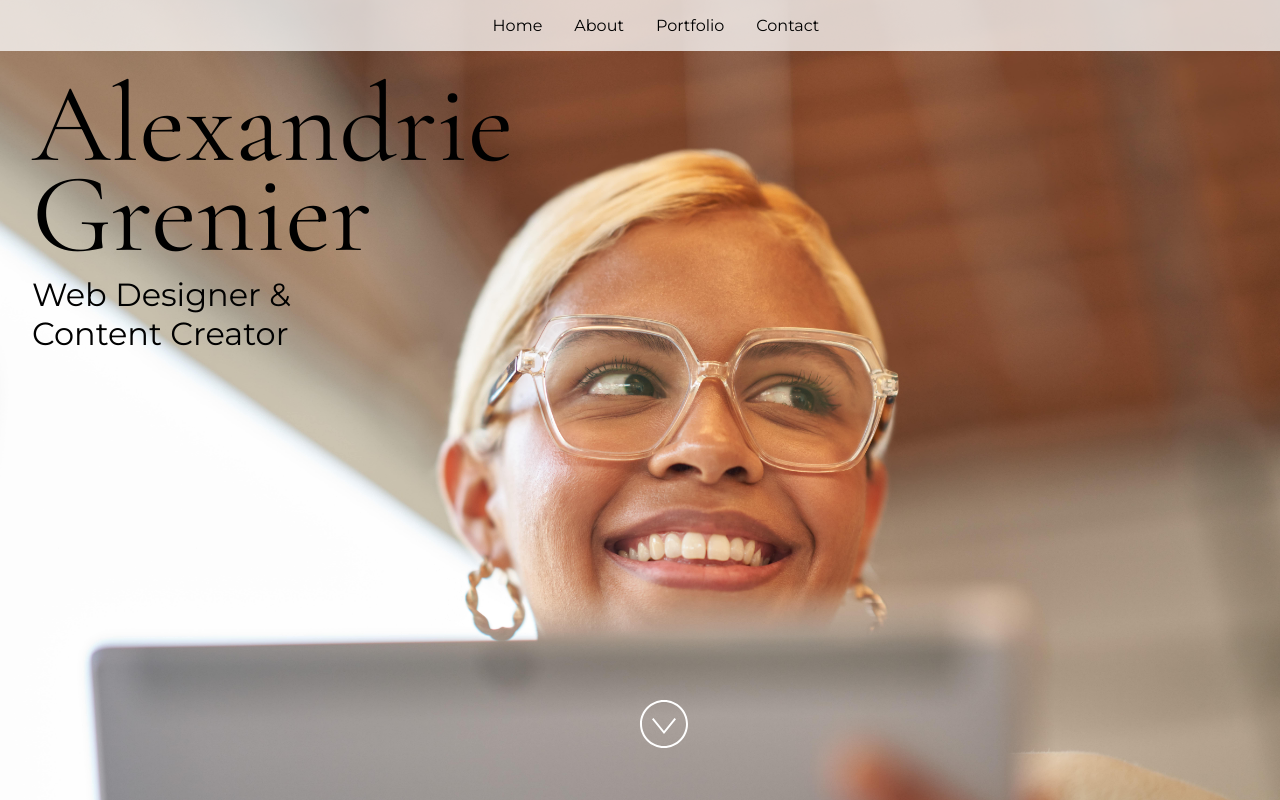
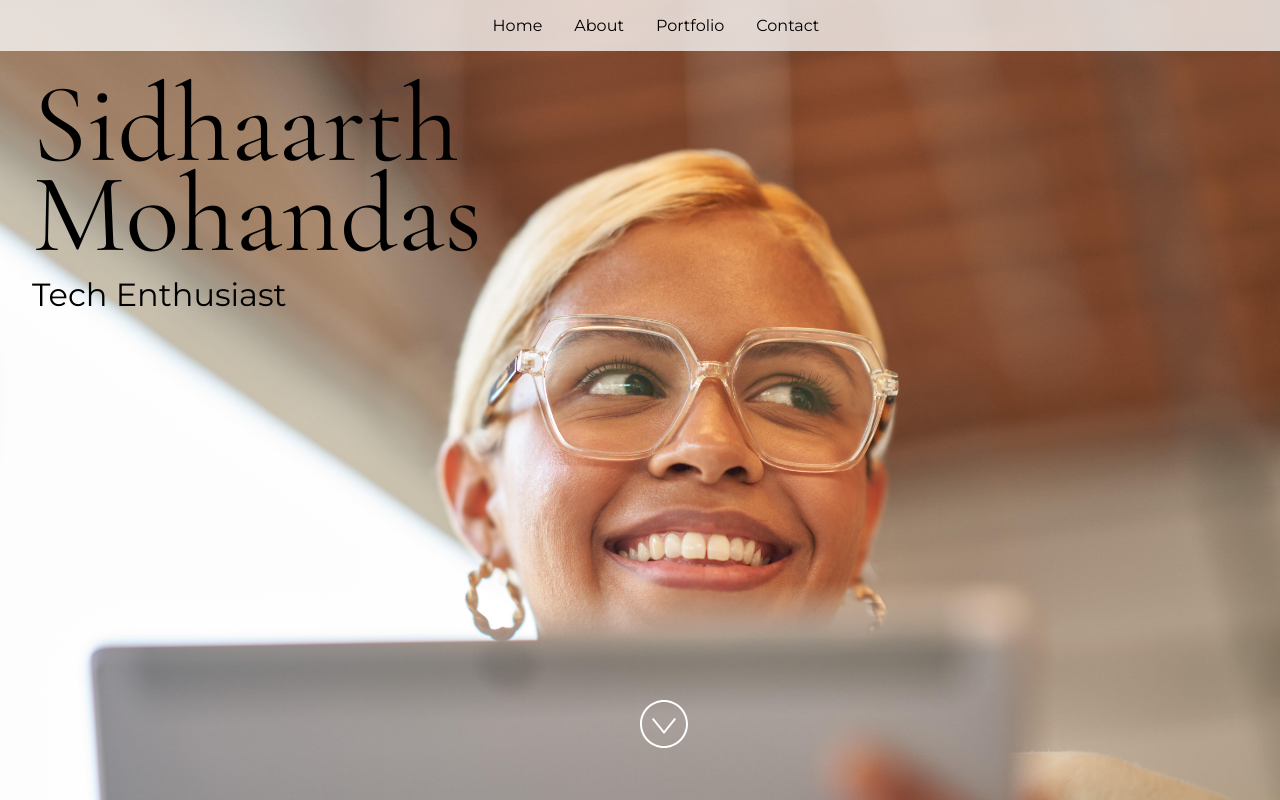
Before and after one commit to sid7367/sid-redesigned-octo-broccoli, a React (Vite) app: page / in a window 1280 px wide. Built offline with nearby package versions, Linux system fonts and the light colour scheme.

Commit message:
chore: Update contact information in App.jsx

```diff
--- a/src/App.jsx
+++ b/src/App.jsx
@@ -24,9 +24,9 @@ import "./styles.css";
  * If you don't have one of the social sites listed, leave it as an empty string.
  */
 const siteProps = {
-  name: "Alexandrie Grenier",
-  title: "Web Designer & Content Creator",
-  email: "alex@example.com",
+  name: "Sidhaarth Mohandas",
+  title: "Tech Enthusiast",
+  email: "sid@example.com",
   gitHub: "microsoft",
   instagram: "microsoft",
   linkedIn: "satyanadella",
```
